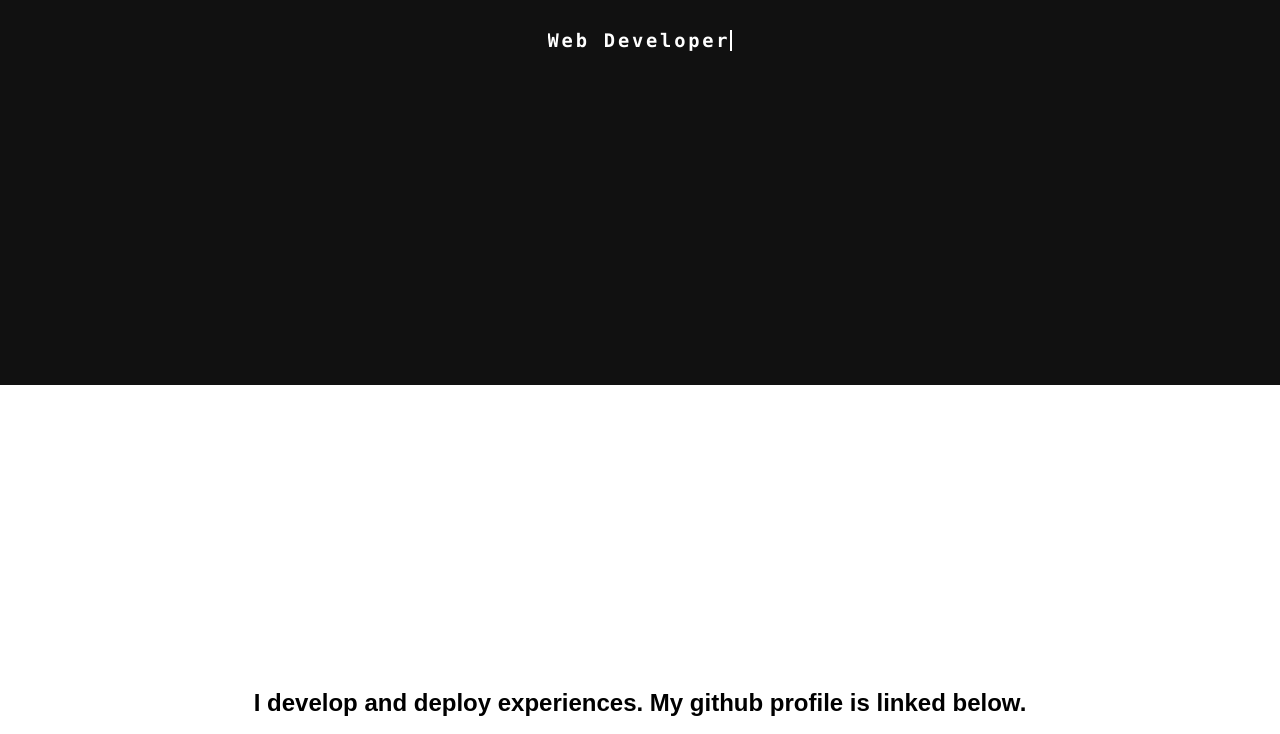
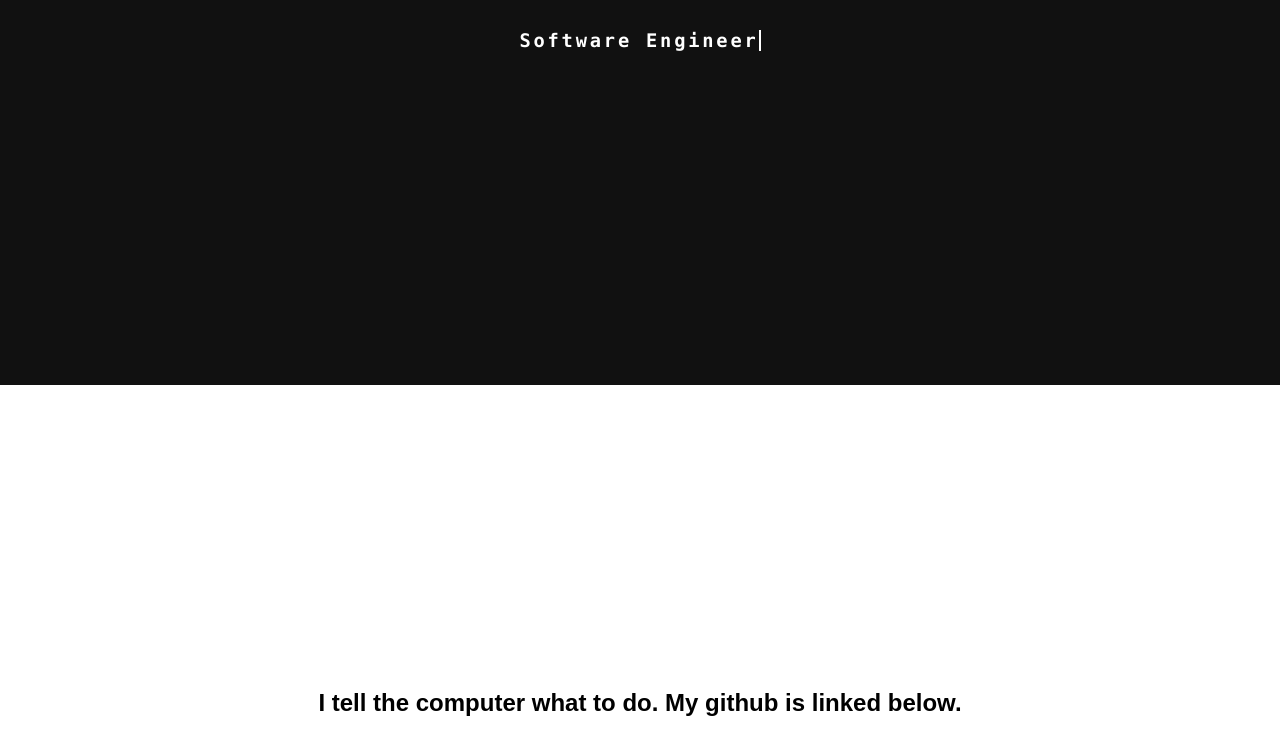
Before and after one commit to adomaster123/Portfolio, a plain HTML site: page index.html in a window 1280 px wide. Shown: the part 415-1149 px from the top of the page. Drawn offline with Linux system fonts and the light colour scheme.

Commit message:
changes to landing page text.

```diff
--- a/index.html
+++ b/index.html
@@ -25,10 +25,10 @@
 </nav>
 <div id="welcome">
   <h2> Ado Ibori </h2>
-  <h3> Web Developer </h3>
+  <h3> Software Engineer </h3>
 </div>
 <div id="about">
-  <h2>I develop and deploy experiences. My github profile is linked below. </h2>
+  <h2>I tell the computer what to do. My github is linked below. </h2>
   <a href="https://github.com/adomaster123" target="_blank"> <img src="https://pngimg.com/uploads/github/github_PNG40.png" alt="github-logo"> </img> </a>
 </div>
 <div id=projects>
--- a/style.css
+++ b/style.css
@@ -63,7 +63,7 @@ a {
   margin: 0 auto;
   letter-spacing: .15em;
   animation:
-    typing 1.25s steps(13, end),
+    typing 1.25s steps(16, end),
     blink-caret .75s step-end infinite;
 }
 @keyframes typing {
```
